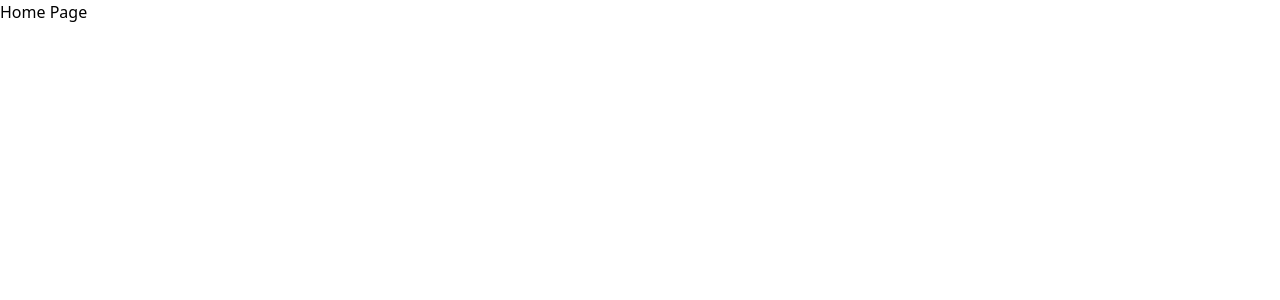
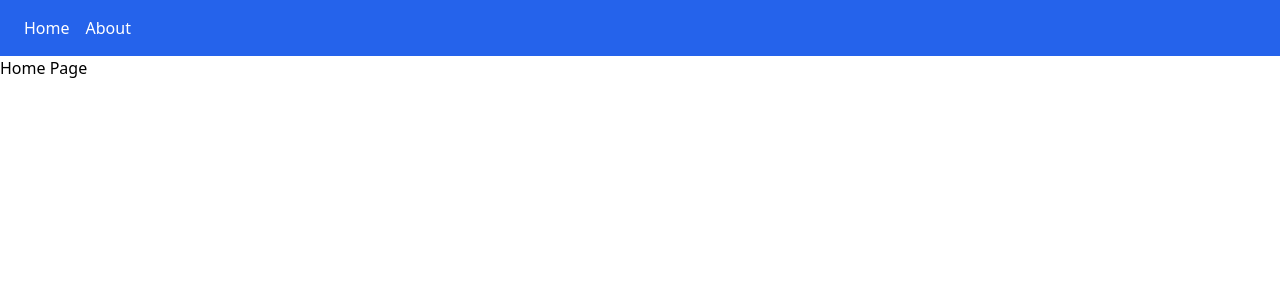
Before and after one commit to mq022002/ojewaf, a Next.js app in the folder my-app/: page / in a window 1280 px wide. Shown: the top 300 px of the page. Built offline with nearby package versions, Linux system fonts and the light colour scheme.

Commit message:
feat: `BaseLayout` component wrapped around `_app.tsx`

```diff
--- /dev/null
+++ b/my-app/src/components/BaseLayout.tsx
@@ -0,0 +1,24 @@
+import React, { ReactNode } from "react";
+import Link from "next/link";
+
+interface BaseLayoutTypes {
+  children: ReactNode;
+}
+
+export default function BaseLayout({ children }: BaseLayoutTypes) {
+  return (
+    <div>
+      <div className="bg-blue-600 p-4">
+        <div>
+          <Link href="/" className="text-white mx-2">
+            Home
+          </Link>
+          <Link href="/about" className="text-white mx-2">
+            About
+          </Link>
+        </div>
+      </div>
+      <div>{children}</div>
+    </div>
+  );
+}
--- a/my-app/src/pages/_app.tsx
+++ b/my-app/src/pages/_app.tsx
@@ -1,6 +1,13 @@
+import BaseLayout from "@/components/BaseLayout";
+
 import "@/styles/globals.css";
 import type { AppProps } from "next/app";
 
 export default function App({ Component, pageProps }: AppProps) {
-  return <Component {...pageProps} />;
+  return (
+    <BaseLayout>
+
+      <Component {...pageProps} />
+    </BaseLayout>
+  );
 }
```
